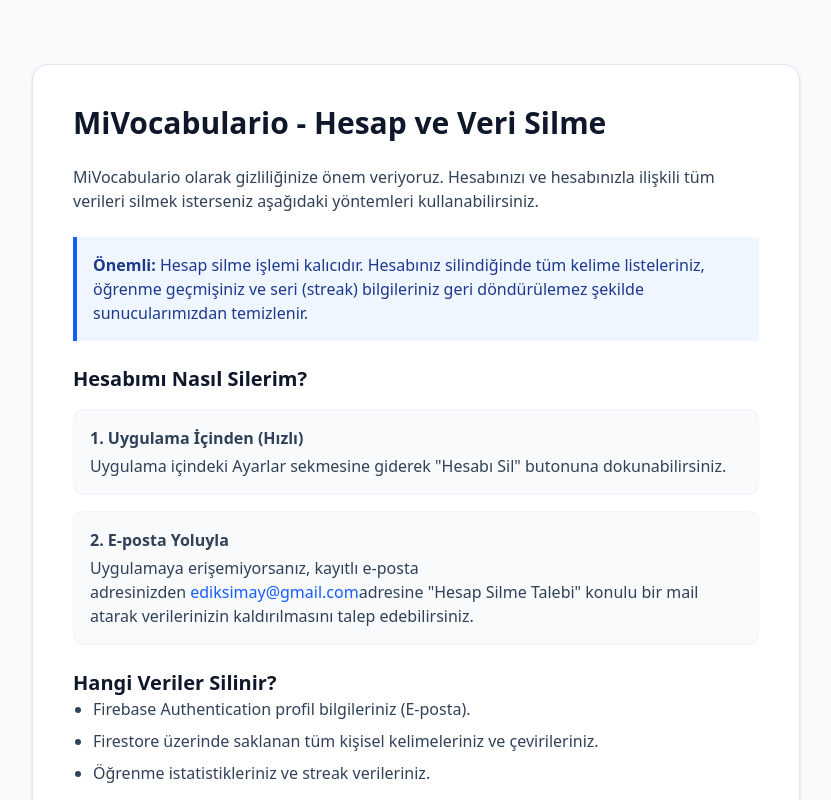
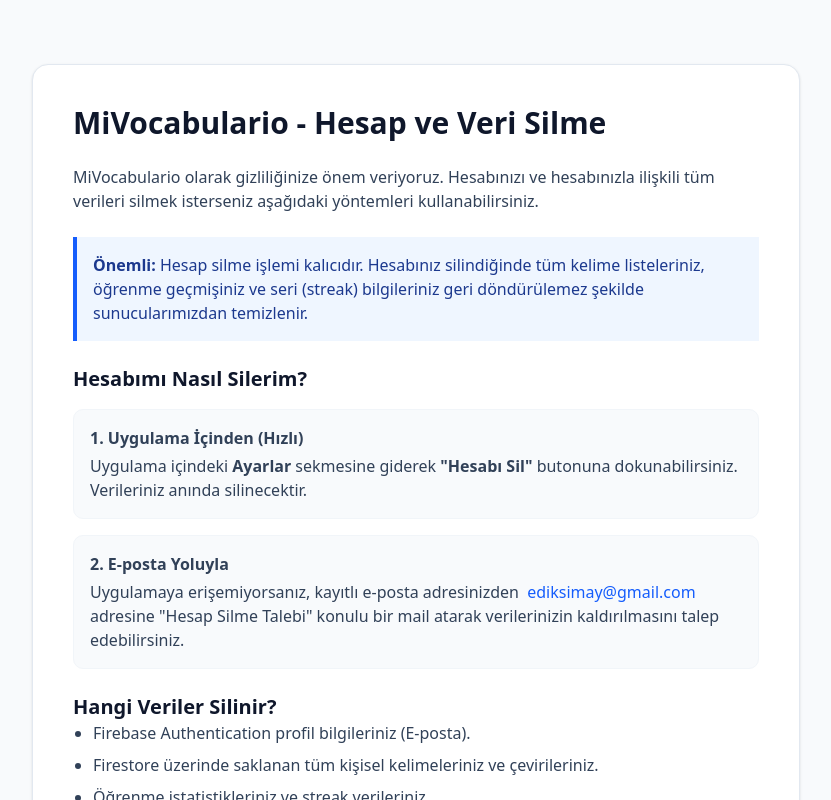
Before and after one commit to simayedik/Portfolyo, a Next.js app: page /delete-account in a window 1280 px wide. Shown: the top 800 px of the page, without its empty margins (224-1055 px from the left). Built offline with nearby package versions, Linux system fonts and the light colour scheme.

Commit message:
fix: remove unused velocity var

```diff
--- a/app/delete-account/page.tsx
+++ b/app/delete-account/page.tsx
@@ -24,18 +24,18 @@
               <div className="bg-slate-50 p-4 rounded-lg border border-slate-100">
                 <h3 className="font-bold mb-1">1. Uygulama İçinden (Hızlı)</h3>
                 <p>
-                  {`Uygulama içindeki Ayarlar sekmesine giderek "Hesabı Sil" butonuna dokunabilirsiniz.`}
+                  Uygulama içindeki <strong>Ayarlar</strong> sekmesine giderek <strong>&quot;Hesabı Sil&quot;</strong> butonuna dokunabilirsiniz. Verileriniz anında silinecektir.
                 </p>
               </div>
 
               <div className="bg-slate-50 p-4 rounded-lg border border-slate-100">
                 <h3 className="font-bold mb-1">2. E-posta Yoluyla</h3>
                 <p>
-                  Uygulamaya erişemiyorsanız, kayıtlı e-posta adresinizden
+                  Uygulamaya erişemiyorsanız, kayıtlı e-posta adresinizden{" "}
                   <a href="mailto:ediksimay@gmail.com" className="text-blue-600 hover:underline ml-1">
                     ediksimay@gmail.com
-                  </a>
-                  adresine "Hesap Silme Talebi" konulu bir mail atarak verilerinizin kaldırılmasını talep edebilirsiniz.
+                  </a>{" "}
+                  adresine &quot;Hesap Silme Talebi&quot; konulu bir mail atarak verilerinizin kaldırılmasını talep edebilirsiniz.
                 </p>
               </div>
             </div>
--- a/components/Slideshow.js
+++ b/components/Slideshow.js
@@ -30,7 +30,7 @@
         <motion.img
           drag="x" // Sadece yatayda sürüklemeye izin ver
           dragConstraints={{ left: 0, right: 0 }} // Sürüklendikten sonra yerine geri döner
-          onDragEnd={(e, { offset, velocity }) => {
+          onDragEnd={(e, { offset }) => {
             // Eğer kullanıcı resmi yeterince sağa veya sola sürüklediyse resim değişsin
             const swipe = offset.x;
             if (swipe < -50) {
```
